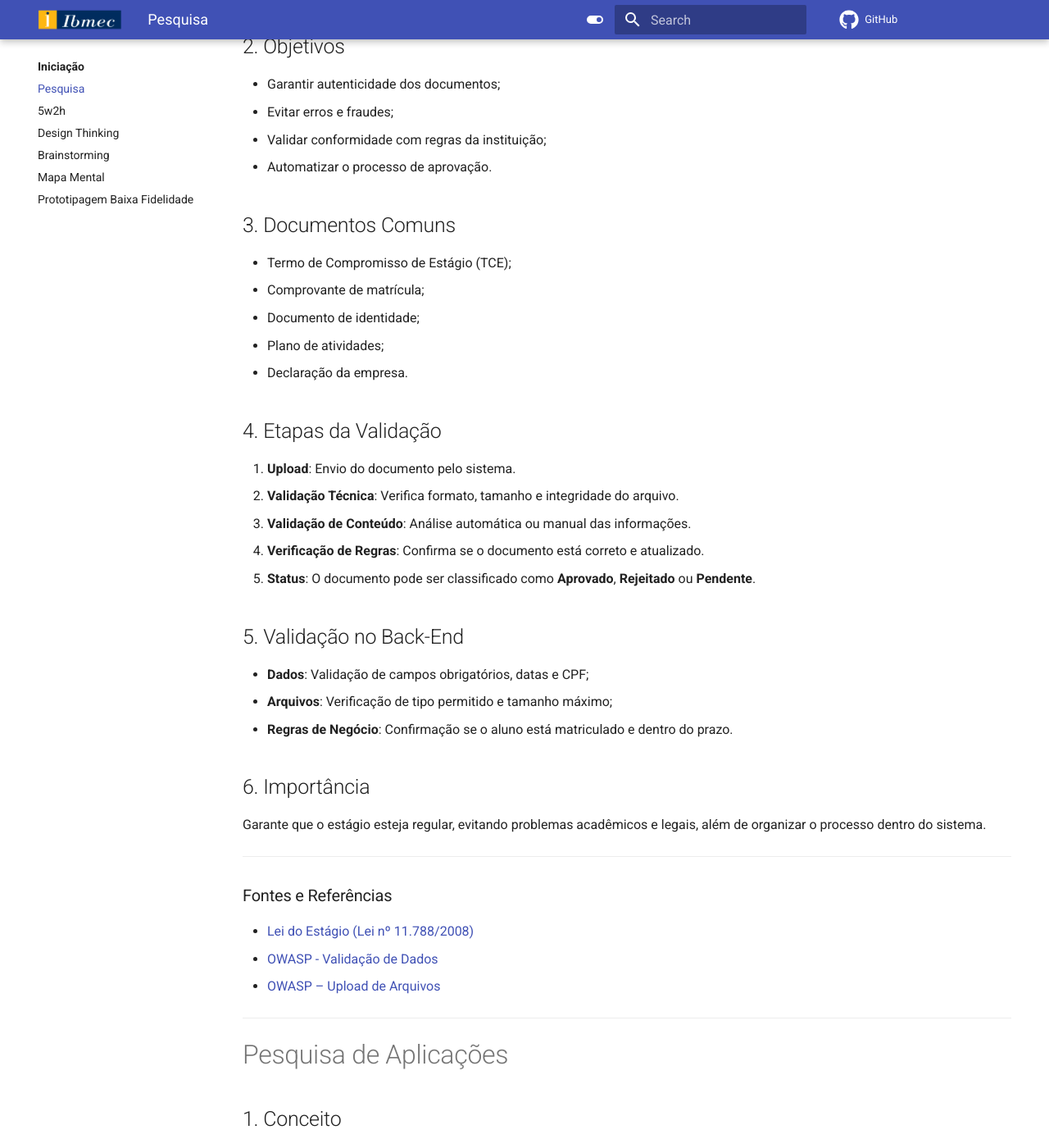
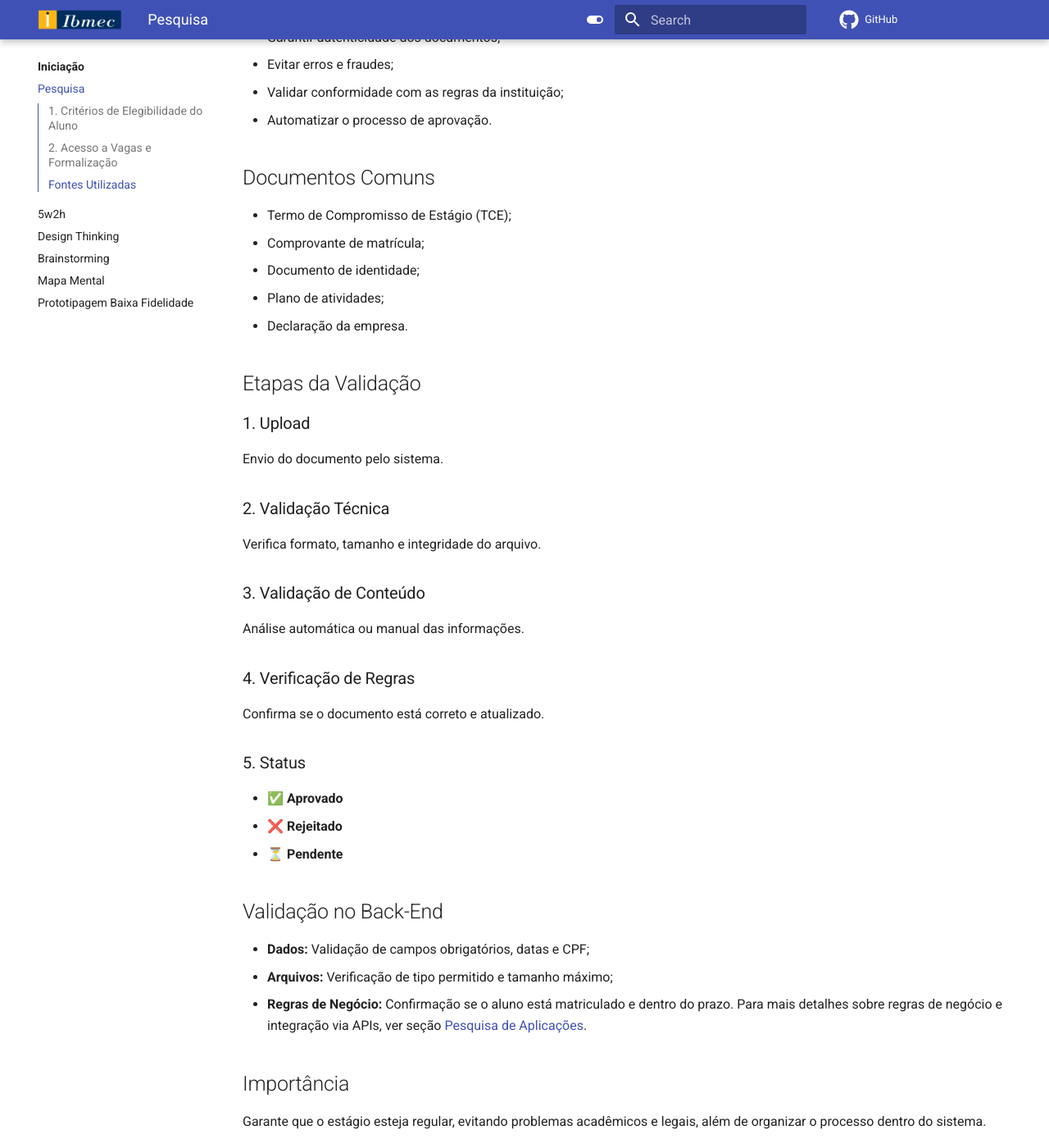
Before and after one commit to Projetos-de-Extensao/PBE_26.1_8002_II, an MkDocs documentation site: the page built from docs/Iniciacao/pesquisa.md, in a window 1280 px wide and 1400 px high, scrolled down 6435 px. Shown: the whole window at 82% size. Built offline with MkDocs 1.6.1 and Material for MkDocs 9.7.7, drawn with Linux system fonts in a browser that asks for light colours; comment, search, counter and statistics services are not loaded; some of the changed text lies outside the part shown.

Commit message:
docs: padroniza tamanho da fonte no documento e organuiza as seções

```diff
--- a/docs/Iniciacao/pesquisa.md
+++ b/docs/Iniciacao/pesquisa.md
@@ -179,84 +177,109 @@ A distinção entre obrigatório e não obrigatório é definida pela Lei nº 11
 
 # Validação de Documentos Exigidos
 
-## 1. Conceito
+## Conceito
+
 A validação dos documentos exigidos é o processo de verificação dos arquivos enviados pelo usuário, garantindo que estejam corretos, completos e de acordo com as regras do sistema. Em um sistema de estágio, essa etapa assegura que o aluno atende aos requisitos acadêmicos e legais.
 
-## 2. Objetivos
-* Garantir autenticidade dos documentos;
-* Evitar erros e fraudes;
-* Validar conformidade com regras da instituição;
-* Automatizar o processo de aprovação.
+## Objetivos
 
-## 3. Documentos Comuns
-* Termo de Compromisso de Estágio (TCE);
-* Comprovante de matrícula;
-* Documento de identidade;
-* Plano de atividades;
-* Declaração da empresa.
+- Garantir autenticidade dos documentos;
+- Evitar erros e fraudes;
+- Validar conformidade com as regras da instituição;
+- Automatizar o processo de aprovação.
 
-## 4. Etapas da Validação
-1. **Upload**: Envio do documento pelo sistema.
-2. **Validação Técnica**: Verifica formato, tamanho e integridade do arquivo.
-3. **Validação de Conteúdo**: Análise automática ou manual das informações.
-4. **Verificação de Regras**: Confirma se o documento está correto e atualizado.
-5. **Status**: O documento pode ser classificado como **Aprovado**, **Rejeitado** ou **Pendente**.
+## Documentos Comuns
 
-## 5. Validação no Back-End
-* **Dados**: Validação de campos obrigatórios, datas e CPF;
-* **Arquivos**: Verificação de tipo permitido e tamanho máximo;
-* **Regras de Negócio**: Confirmação se o aluno está matriculado e dentro do prazo.
+- Termo de Compromisso de Estágio (TCE);
+- Comprovante de matrícula;
+- Documento de identidade;
+- Plano de atividades;
+- Declaração da empresa.
 
-## 6. Importância
+## Etapas da Validação
+
+### 1. Upload
+
+Envio do documento pelo sistema.
+
+### 2. Validação Técnica
+
+Verifica formato, tamanho e integridade do arquivo.
+
+### 3. Validação de Conteúdo
+
+Análise automática ou manual das informações.
+
+### 4. Verificação de Regras
+
+Confirma se o documento está correto e atualizado.
+
+### 5. Status
+
+- ✅ **Aprovado**
+- ❌ **Rejeitado**
+- ⏳ **Pendente**
+
+## Validação no Back-End
+
+- **Dados:** Validação de campos obrigatórios, datas e CPF;
+- **Arquivos:** Verificação de tipo permitido e tamanho máximo;
+- **Regras de Negócio:** Confirmação se o aluno está matriculado e dentro do prazo. Para mais detalhes sobre regras de negócio e integração via APIs, ver seção [Pesquisa de Aplicações](#pesquisa-de-aplicações).
+
+## Importância
+
 Garante que o estágio esteja regular, evitando problemas acadêmicos e legais, além de organizar o processo dentro do sistema.
 
----
+## Fontes Utilizadas
 
-### Fontes e Referências
-* [Lei do Estágio (Lei nº 11.788/2008)](https://www.planalto.gov.br/ccivil_03/_ato2007-2010/2008/lei/l11788.htm)
-* [OWASP - Validação de Dados](https://owasp.org/www-community/Input_Validation)
-* [OWASP – Upload de Arquivos](https://cheatsheetseries.owasp.org/cheatsheets/File_Upload_Cheat_Sheet.html)
+- [Lei do Estágio (Lei nº 11.788/2008)](https://www.planalto.gov.br/ccivil_03/_ato2007-2010/2008/lei/l11788.htm)
+- [OWASP – Validação de Dados](https://owasp.org/www-community/Input_Validation)
+- [OWASP – Upload de Arquivos](https://cheatsheetseries.owasp.org/cheatsheets/File_Upload_Cheat_Sheet.html)
 
 ---
 
 # Pesquisa de Aplicações
 
-## 1. Conceito
+## Conceito
+
 A pesquisa de aplicações consiste no estudo de sistemas e soluções já existentes no mercado, com o objetivo de identificar funcionalidades, tecnologias e boas práticas que podem ser aplicadas no desenvolvimento de um novo sistema. No contexto de um sistema de estágio, essa análise ajuda a entender como outras plataformas gerenciam processos semelhantes.
 
-## 2. Objetivos
-* Identificar funcionalidades essenciais;
-* Analisar boas práticas de desenvolvimento;
-* Evitar erros já cometidos por outros sistemas;
-* Servir como base para modelagem do sistema;
+## Objetivos
 
-## 3. Exemplos de Aplicações
-* Sistemas acadêmicos (portais de estágio);
-* Plataformas de recrutamento (ex: LinkedIn);
-* Sistemas de gestão empresarial (ERP);
-* Plataformas de vagas e estágios (ex: CIEE);
+- Identificar funcionalidades essenciais;
+- Analisar boas práticas de desenvolvimento;
+- Evitar erros já cometidos por outros sistemas;
+- Servir como base para modelagem do sistema.
 
-## 4. Funcionalidades Observadas
-* Cadastro de alunos e empresas;
-* Upload e validação de documentos;
-* Controle de vagas e candidaturas;
-* Acompanhamento do estágio;
-* Notificações e status do processo;
+## Exemplos de Aplicações
 
-## 5. Aplicação no Back-End
-* Estruturação de APIs para integração;
-* Uso de banco de dados para controle de usuários e documentos;
-* Implementação de regras de negócio (validações);
-* Controle de autenticação e autorização;
+- Sistemas acadêmicos (portais de estágio);
+- Plataformas de recrutamento (ex: LinkedIn);
+- Sistemas de gestão empresarial (ERP);
+- Plataformas de vagas e estágios (ex: CIEE).
 
-## 6. Importância
+## Funcionalidades Observadas
+
+- Cadastro de alunos e empresas;
+- Upload e validação de documentos (ver seção [Validação de Documentos Exigidos](#validação-de-documentos-exigidos));
+- Controle de vagas e candidaturas;
+- Acompanhamento do estágio;
+- Notificações e status do processo.
+
+## Aplicação no Back-End
+
+- **Estruturação de APIs** para integração entre os módulos do sistema;
+- **Banco de dados** para controle de usuários e documentos;
+- **Controle de autenticação e autorização** de acesso;
+- **Implementação de regras de negócio** (ver seção [Validação de Documentos Exigidos](#validação-de-documentos-exigidos)).
+
+## Importância
+
 A pesquisa de aplicações permite desenvolver um sistema mais eficiente, seguro e alinhado com as necessidades reais dos usuários, reduzindo retrabalho e melhorando a qualidade final do projeto.
 
----
+## Fontes Utilizadas
 
-### Fontes Utilizadas
-* [LinkedIn](https://www.linkedin.com)
-* [CIEE](https://www.ciee.org.br)
-* [Guia de desenvolvimento de APIs REST](https://restfulapi.net)
-* [OWASP - Boas práticas de desenvolvimento](https://owasp.org)
-* Material acadêmico IBMEC
+- [LinkedIn](https://www.linkedin.com)
+- [CIEE](https://www.ciee.org.br)
+- [Guia de desenvolvimento de APIs REST](https://restfulapi.net)
+- [OWASP – Boas práticas de desenvolvimento](https://owasp.org)
```
Also changed, not shown: other parts of docs/Iniciacao/pesquisa.md (+0 -2 lines).
